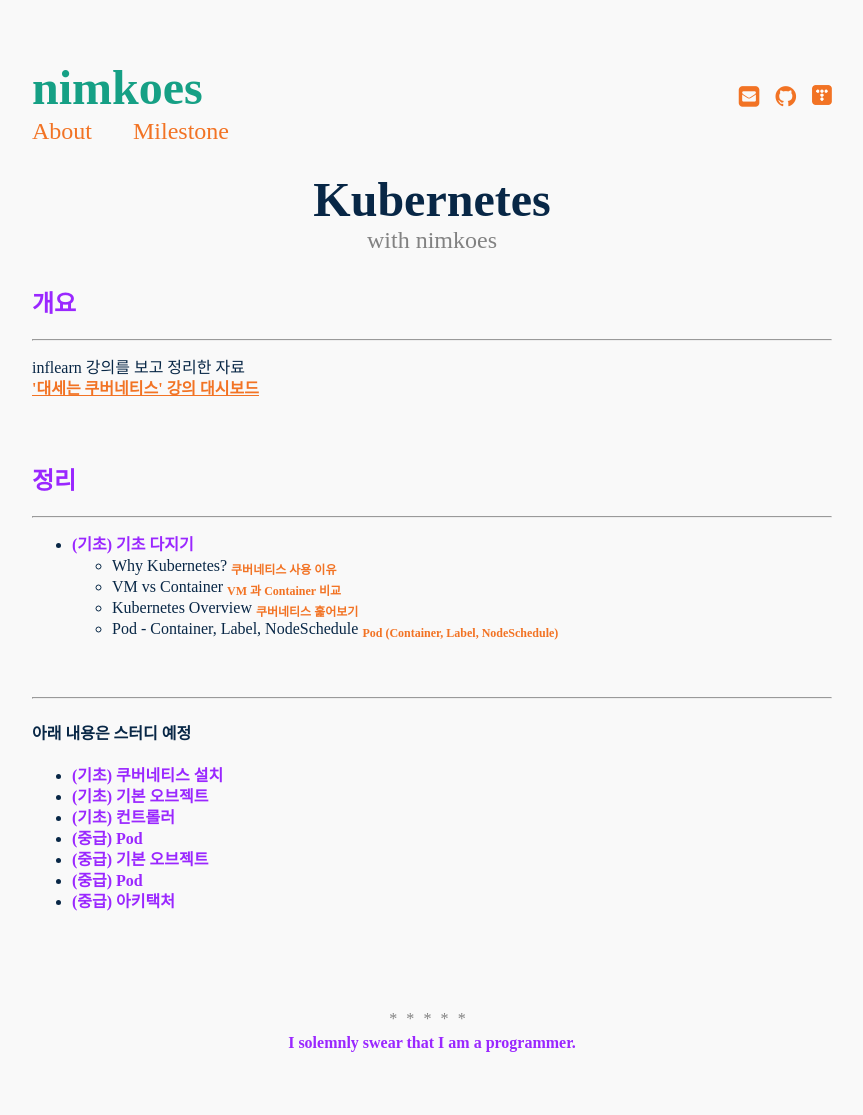
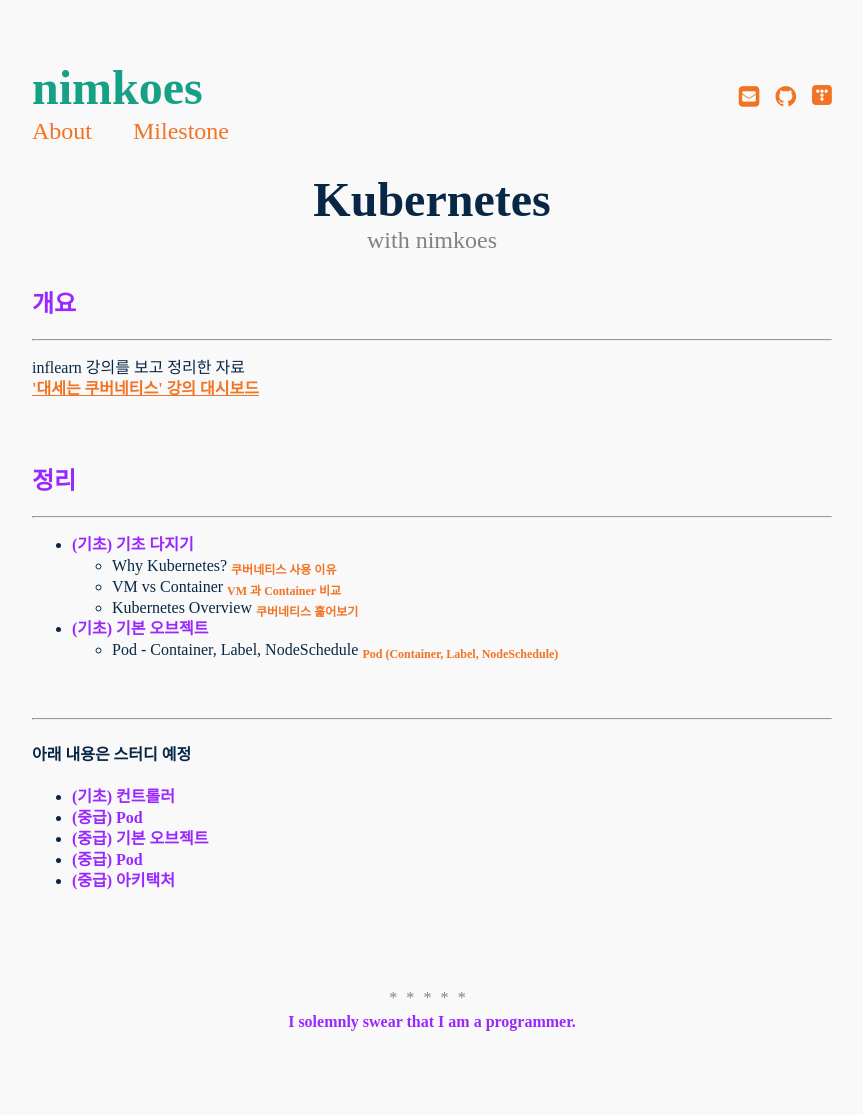
Before and after one commit to nimkoes/portfolio, a Jekyll site: the page built from _posts/2021-11-22-Kubernetes.md, in a window 1280 px wide. Shown: the whole page, without its empty margins (208-1071 px from the left). Built offline with Jekyll 4.4.1, drawn with Linux system fonts in a browser that asks for light colours; after the commit the page ends 1094 px from its top, so only the background shows below that.

Commit message:
mod post

```diff
--- a/_posts/2021-11-22-Kubernetes.md
+++ b/_posts/2021-11-22-Kubernetes.md
@@ -30,8 +31,6 @@ inflearn 강의를 보고 정리한 자료
 
 #### 아래 내용은 스터디 예정
 
-- **(기초) 쿠버네티스 설치**
-- **(기초) 기본 오브젝트**
 - **(기초) 컨트롤러**
 - **(중급) Pod**
 - **(중급) 기본 오브젝트**
```
Also changed, not shown: other parts of _posts/2021-11-22-Kubernetes.md (+1 -0 lines).
